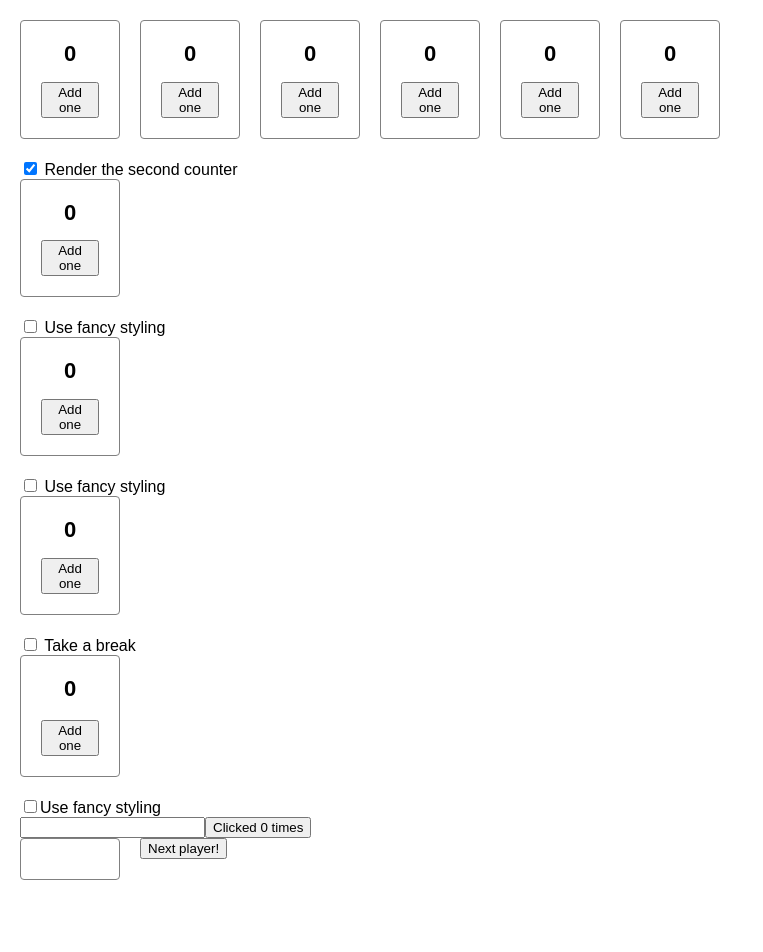
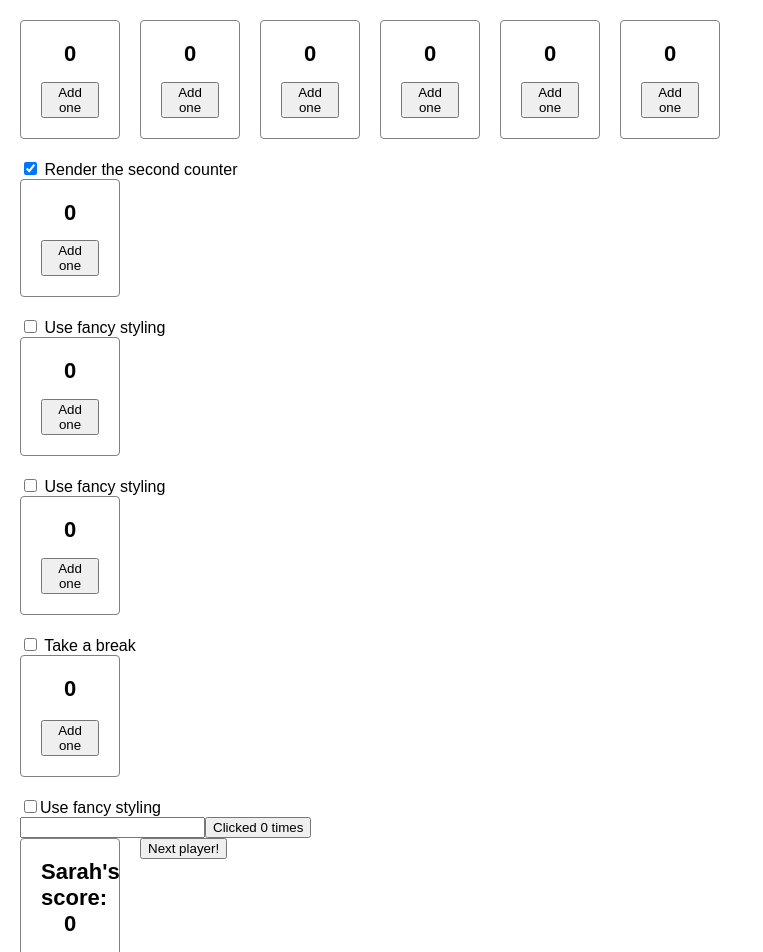
Before and after one commit to zelitosaide/react-js-course, a React (Create React App) app: page / in a window 1280 px wide. Shown: the top 952 px of the page, without its empty margins (0-763 px from the left). Before the commit the page ends 900 px from the top, so only its background shows below. Built offline with nearby package versions, Linux system fonts and the light colour scheme.

Commit message:
Preserving and Resetting State

```diff
--- a/src/learn/learn-react/managing-state/preserving-and-resetting-state/index.js
+++ b/src/learn/learn-react/managing-state/preserving-and-resetting-state/index.js
@@ -55,7 +55,11 @@ function Counter({ person }) {
       onPointerLeave={function () {
         setHover(false);
       }}
-    ></div>
+    >
+      <h1>
+        {person}'s score: {score}
+      </h1>
+    </div>
   );
 }
 
```
